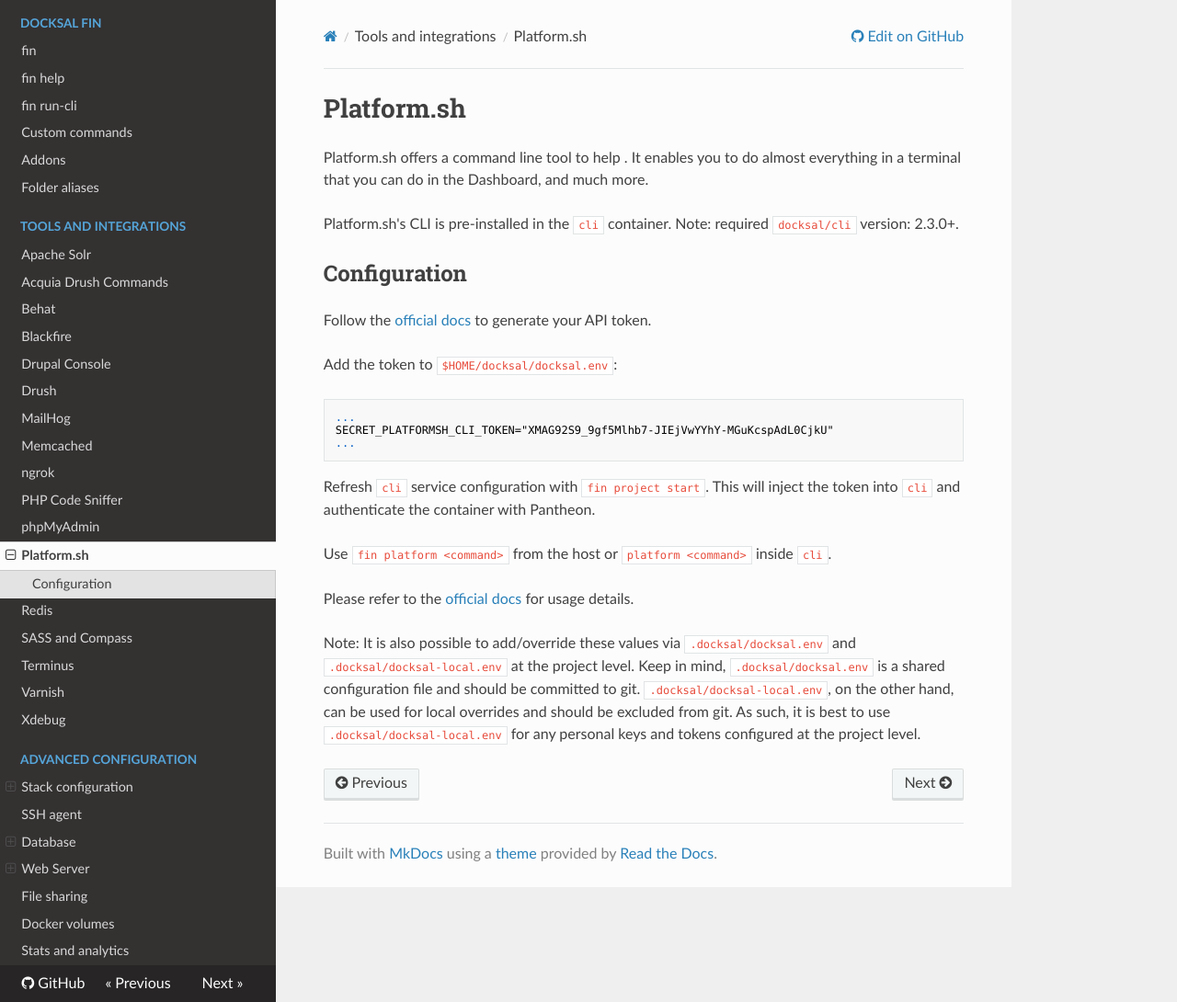
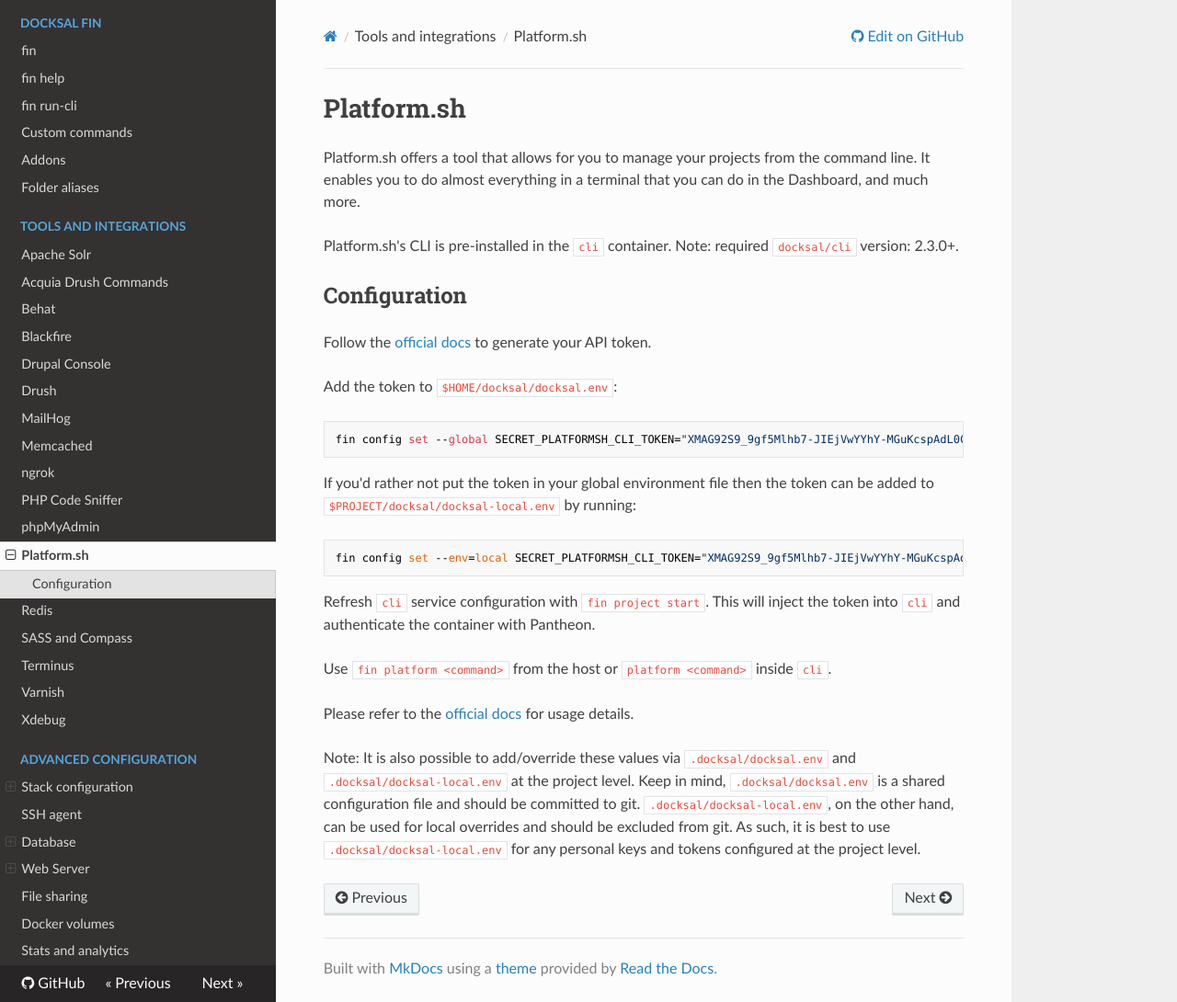
Before and after one commit to docksal/docksal, an MkDocs documentation site: the page built from docs/tools/platformsh.md, in a window 1280 px wide and 1090 px high. Shown: the whole window at 92% size. Built offline with MkDocs 1.6.1, drawn with Linux system fonts in a browser that asks for light colours; nearby versions of some CDN libraries; old or Windows-style settings are respelled for this version of MkDocs.

Commit message:
Update platformsh.md

````diff
--- a/docs/tools/platformsh.md
+++ b/docs/tools/platformsh.md
@@ -1,6 +1,6 @@
 # Platform.sh
 
-Platform.sh offers a command line tool to help . It enables you to do almost everything in a terminal that you can do in the Dashboard, and much more.
+Platform.sh offers a tool that allows for you to manage your projects from the command line. It enables you to do almost everything in a terminal that you can do in the Dashboard, and much more.
 
 Platform.sh's CLI is pre-installed in the `cli` container. Note: required `docksal/cli` version: 2.3.0+.
 
@@ -12,9 +12,13 @@ Follow the [official docs](https://docs.platform.sh/gettingstarted/cli/api-token
 Add the token to `$HOME/docksal/docksal.env`:
 
 ```
-...
-SECRET_PLATFORMSH_CLI_TOKEN="XMAG92S9_9gf5Mlhb7-JIEjVwYYhY-MGuKcspAdL0CjkU"
-...
+fin config set --global SECRET_PLATFORMSH_CLI_TOKEN="XMAG92S9_9gf5Mlhb7-JIEjVwYYhY-MGuKcspAdL0CjkU"
+```
+
+If you'd rather not put the token in your global environment file then the token can be added to `$PROJECT/docksal/docksal-local.env` by running:
+
+```
+fin config set --env=local SECRET_PLATFORMSH_CLI_TOKEN="XMAG92S9_9gf5Mlhb7-JIEjVwYYhY-MGuKcspAdL0CjkU"
 ```
 
 Refresh `cli` service configuration with `fin project start`. This will inject the token into `cli` and authenticate
````
